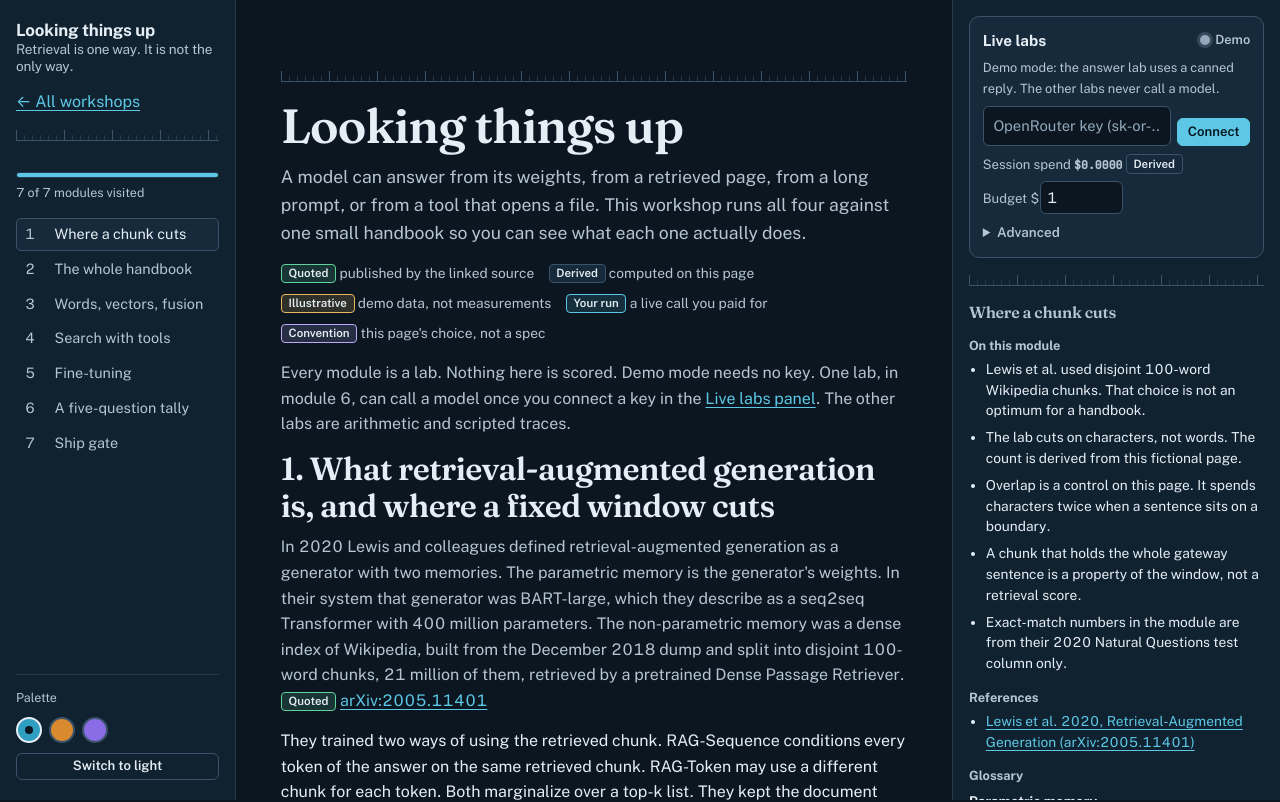
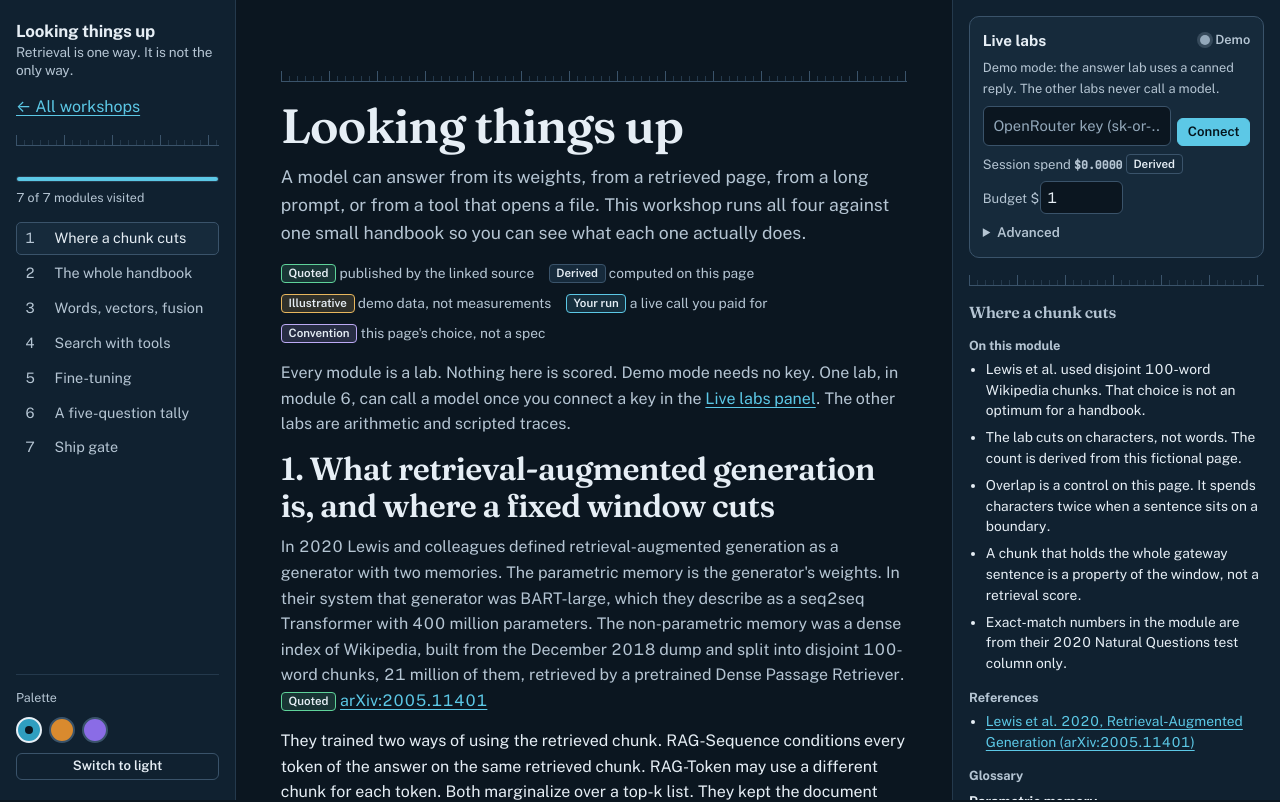
Before and after one commit to kpphillips/ai-workshops, a plain HTML site: page rag-alternatives-workshop/index.html in a window 1280 px wide. Shown: the top 802 px of the page. Drawn offline with nearby package versions, Linux system fonts and the light colour scheme.

Commit message:
Raise body-size brand line-height on the RAG alternatives workshop.
The .brand rule was 1.25; set it to 1.35 so body-size text is no longer tight. Heading line-heights are unchanged.

```diff
--- a/rag-alternatives-workshop/index.html
+++ b/rag-alternatives-workshop/index.html
@@ -49,7 +49,7 @@ pre code{background:none;padding:0}
 .rail{border-left:1px solid var(--line);padding:1rem}
 main{padding:2rem clamp(1rem,3.5vw,3rem) 4rem;min-width:0}
 .content{max-width:860px;margin:0 auto}
-.brand{font-weight:700;font-size:1.05rem;letter-spacing:-.01em;line-height:1.25}
+.brand{font-weight:700;font-size:1.05rem;letter-spacing:-.01em;line-height:1.35}
 .brand span{display:block;font-weight:400;font-size:.85rem;color:var(--ink-soft)}
 .nav .back{align-self:flex-start}
 .nav-list{list-style:none;margin:0;padding:0;display:flex;flex-direction:column;gap:2px}
```
